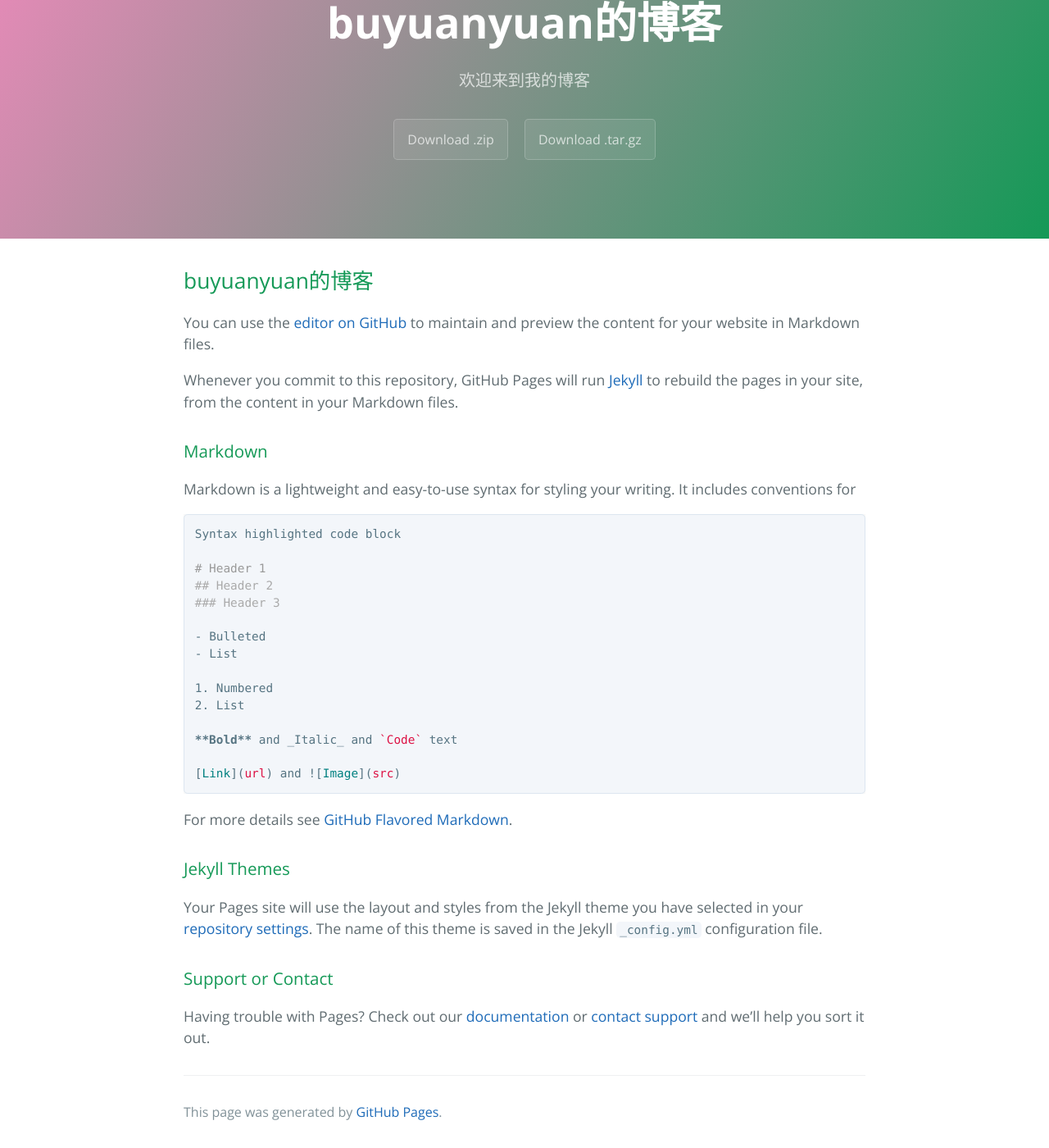
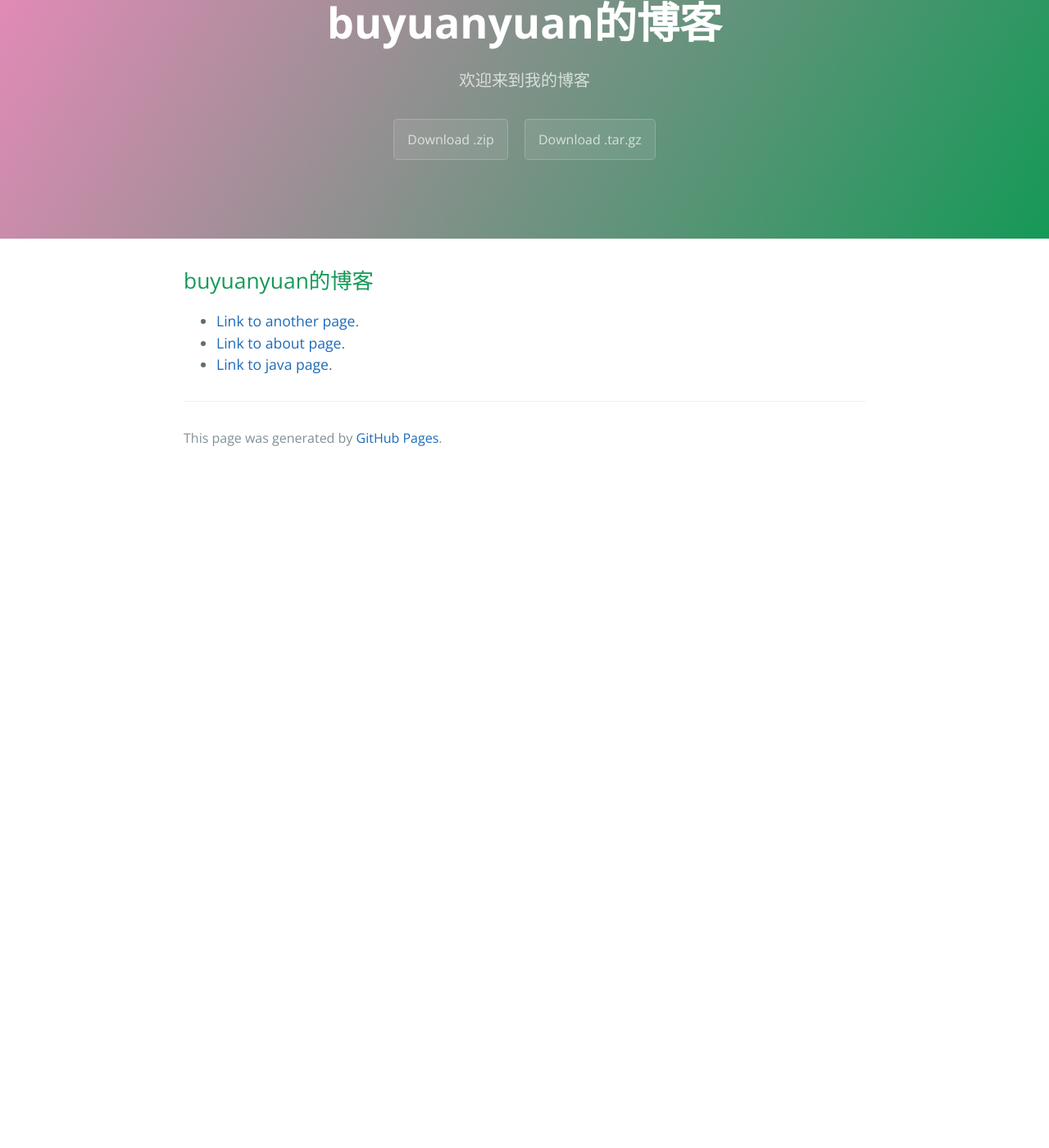
Before and after one commit to buyuanyuan/buyuanyuan.github.io, a Jekyll site: the page built from index.md, in a window 1280 px wide and 1400 px high, scrolled down 92 px. Shown: the whole window at 82% size. Built offline with Jekyll 4.4.1, drawn with Linux system fonts in a browser that asks for light colours; our own code applies the rules of GitHub Pages for plain Markdown files; after the commit the page ends 900 px from its top, so only the background shows below that.

Commit message:
增加页面

````diff
--- a/index.md
+++ b/index.md
@@ -1,37 +1,5 @@
 ## buyuanyuan的博客
 
-You can use the [editor on GitHub](https://github.com/buyuanyuan/buyuanyuan.github.io/edit/main/index.md) to maintain and preview the content for your website in Markdown files.
-
-Whenever you commit to this repository, GitHub Pages will run [Jekyll](https://jekyllrb.com/) to rebuild the pages in your site, from the content in your Markdown files.
-
-### Markdown
-
-Markdown is a lightweight and easy-to-use syntax for styling your writing. It includes conventions for
-
-```markdown
-Syntax highlighted code block
-
-# Header 1
-## Header 2
-### Header 3
-
-- Bulleted
-- List
-
-1. Numbered
-2. List
-
-**Bold** and _Italic_ and `Code` text
-
-[Link](url) and ![Image](src)
-```
-
-For more details see [GitHub Flavored Markdown](https://guides.github.com/features/mastering-markdown/).
-
-### Jekyll Themes
-
-Your Pages site will use the layout and styles from the Jekyll theme you have selected in your [repository settings](https://github.com/buyuanyuan/buyuanyuan.github.io/settings/pages). The name of this theme is saved in the Jekyll `_config.yml` configuration file.
-
-### Support or Contact
-
-Having trouble with Pages? Check out our [documentation](https://docs.github.com/categories/github-pages-basics/) or [contact support](https://support.github.com/contact) and we’ll help you sort it out.
+- [Link to another page](./another-page.html).
+- [Link to about page](./about.html).
+- [Link to java page](./java.html).
````
Also changed, not shown: assets/css/about.md (added, +9 -0 lines), assets/css/another-page.md (added, +9 -0 lines), assets/css/java.md (added, +7 -0 lines).
